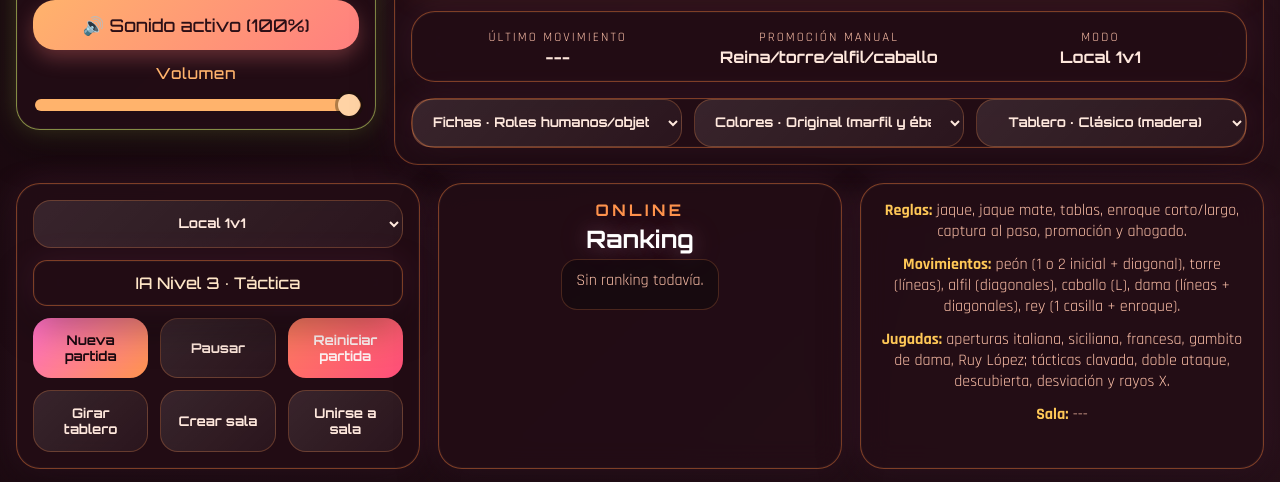
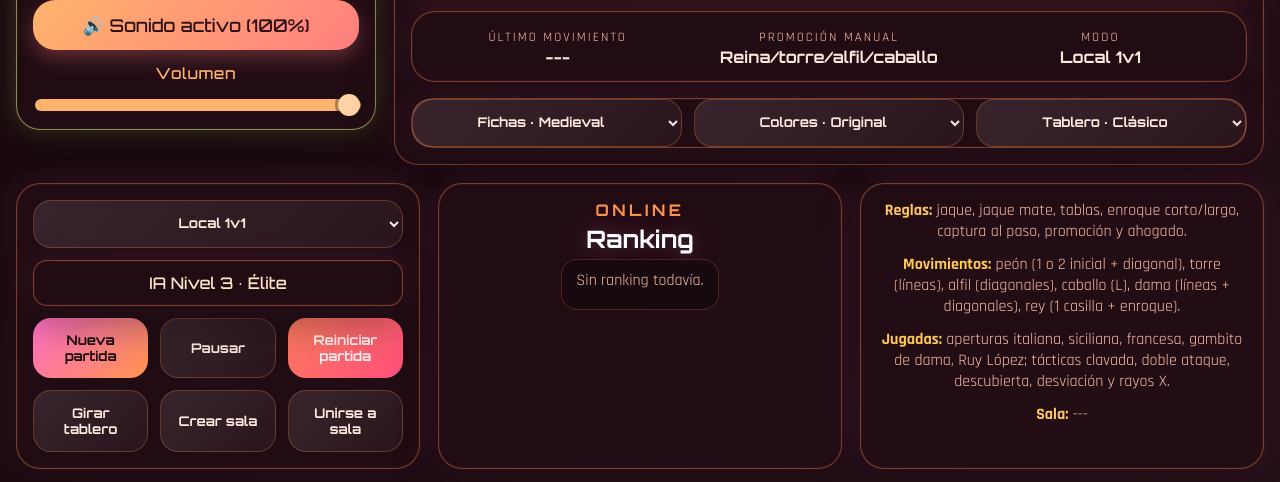
Before and after one commit to lu-developer476/Ajedrez, a Django app: page / in a window 1280 px wide. Shown: the part 799-1281 px from the top of the page. Run offline with Django 5.2, Linux system fonts and the light colour scheme; data that the repository does not hold is empty.

Commit message:
Update index.html

```diff
--- a/core/templates/core/index.html
+++ b/core/templates/core/index.html
@@ -80,30 +80,27 @@
         <select id="ai-level" class="btn secondary" aria-label="Nivel de IA">
           <option value="1">IA Nivel 1 · Novato</option>
           <option value="2">IA Nivel 2 · Callejera</option>
-          <option value="3" selected>IA Nivel 3 · Táctica</option>
-          <option value="4">IA Nivel 4 · Élite</option>
+          <option value="3" selected>IA Nivel 3 · Élite</option>
+          <option value="4">IA Nivel 4 · Profesional</option>
           <option value="5">IA Nivel 5 · Blackwall</option>
         </select>
         <select id="piece-theme" class="btn secondary" aria-label="Estilo de fichas">
           <option value="retro">Fichas · Retro</option>
-          <option value="humano" selected>Fichas · Roles humanos/objetos</option>
+          <option value="humano" selected>Fichas · Medieval</option>
           <option value="cyborg">Fichas · Cyborg</option>
-          <option value="syntech">Fichas · Syntech</option>
-          <option value="merc">Fichas · Merc (híbrido cyberpunk)</option>
         </select>
         <select id="piece-colors" class="btn secondary" aria-label="Paleta de color de fichas">
-          <option value="original" selected>Colores · Original (marfil y ébano)</option>
-          <option value="moderno">Colores · Moderno (beige y marrón rojizo)</option>
-          <option value="staunton">Colores · Staunton (madera clara y marrón oscuro)</option>
-          <option value="digital">Colores · Digital (dorado y plata)</option>
-          <option value="cyberpunk">Colores · Cyberpunk (cyan y magenta)</option>
+          <option value="original" selected>Colores · Original</option>
+          <option value="moderno">Colores · Moderno</option>
+          <option value="digital">Colores · Digital</option>
+          <option value="cyberpunk">Colores · Cyberpunk</option>
         </select>
         <select id="board-theme" class="btn secondary" aria-label="Estilo de tablero">
-          <option value="classic" selected>Tablero · Clásico (madera)</option>
-          <option value="minimalista">Tablero · Minimalista (blanco y negro)</option>
+          <option value="classic" selected>Tablero · Clásico</option>
+          <option value="minimalista">Tablero · Minimalista</option>
           <option value="vidrio">Tablero · Vidrio</option>
-          <option value="ecologista">Tablero · Ecologista</option>
-          <option value="futurista">Tablero · Futurista</option>
+          <option value="ecologista">Tablero · Naturaleza</option>
+          <option value="futurista">Tablero · Techno</option>
         </select>
       </div>
     </section>
@@ -111,7 +108,7 @@
     <section class="aux-panels">
       <div class="controls panel-glow">
         <select id="mode-select" class="btn secondary"><option value="local">Local 1v1</option><option value="ai">Jugador vs IA</option><option value="online">Online</option></select>
-        <div class="ai-level-spot panel-inline" id="ai-level-spot">IA Nivel 3 · Táctica</div>
+        <div class="ai-level-spot panel-inline" id="ai-level-spot">IA Nivel 3 · Élite</div>
         <button id="new-game-btn" class="btn primary" type="button">Nueva partida</button>
         <button id="pause-game-btn" class="btn secondary" type="button">Pausar</button>
         <button id="restart-game-btn" class="btn danger" type="button">Reiniciar partida</button>
```
